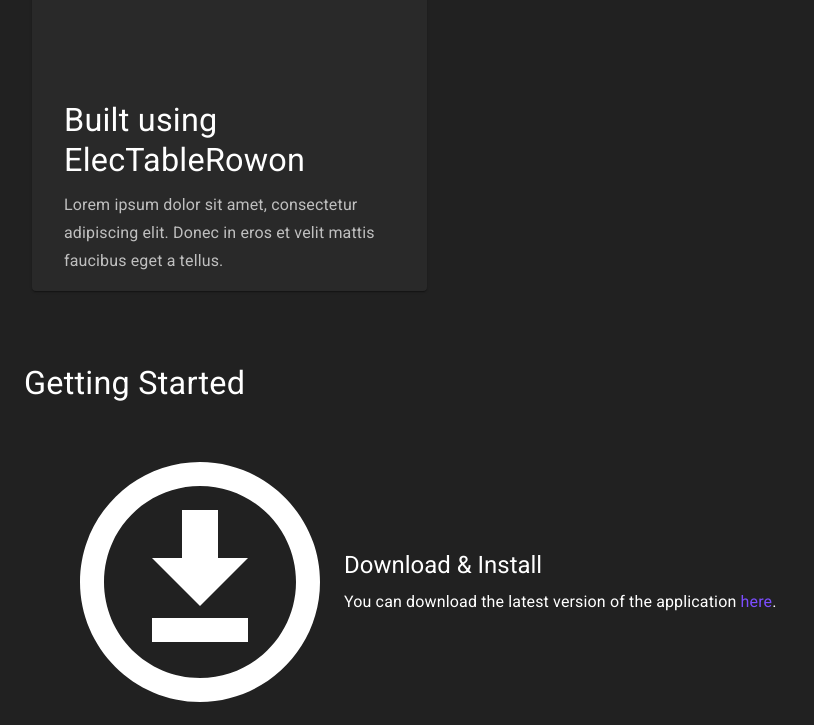
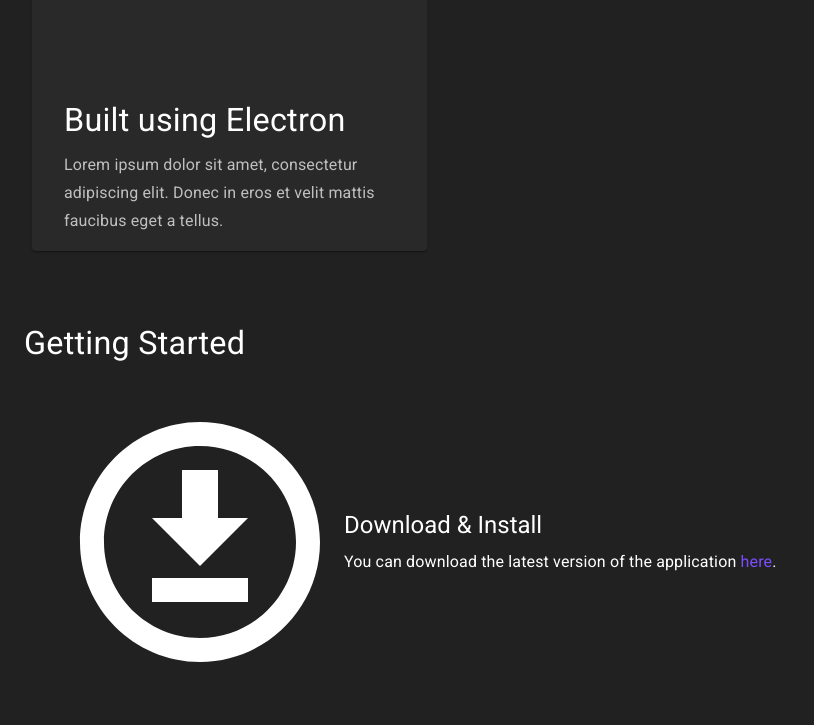
Before and after one commit to timmo001/system-bridge-site, a Next.js app: page / in a window 1280 px wide. Shown: the part 1491-2216 px from the top of the page, without its empty margins (0-814 px from the left). Built offline with nearby package versions, Linux system fonts and the light colour scheme.

Commit message:
Fix typos

```diff
--- a/pages/index.tsx
+++ b/pages/index.tsx
@@ -14,6 +14,7 @@ import {
   Typography,
   useTheme,
 } from "@material-ui/core";
+// eslint-disable-next-line import/no-named-as-default
 import Icon from "@mdi/react";
 import { mdiDownloadCircleOutline, mdiUpdate } from "@mdi/js";
 
@@ -22,9 +23,9 @@ import useCardStyles from "assets/jss/components/card";
 import useStyles from "assets/jss/components/layout";
 
 interface Feature {
-  title: sTableRowing;
-  description: sTableRowing;
-  imageUrl: sTableRowing;
+  title: string;
+  description: string;
+  imageUrl: string;
 }
 
 const userFeatures: Array<Feature> = [
@@ -47,7 +48,7 @@ const userFeatures: Array<Feature> = [
     imageUrl: "system-bridge-circle.svg",
   },
   {
-    title: "Built using ElecTableRowon",
+    title: "Built using Electron",
     description:
       "Lorem ipsum dolor sit amet, consectetur adipiscing elit. Donec in eros et velit mattis faucibus eget a tellus.",
     imageUrl: "system-bridge-circle.svg",
@@ -74,7 +75,7 @@ const technicalFeatures: Array<Feature> = [
     imageUrl: "system-bridge-circle.svg",
   },
   {
-    title: "Built using ElecTableRowon",
+    title: "Built using Electron",
     description:
       "Lorem ipsum dolor sit amet, consectetur adipiscing elit. Donec in eros et velit mattis faucibus eget a tellus.",
     imageUrl: "system-bridge-circle.svg",
```
